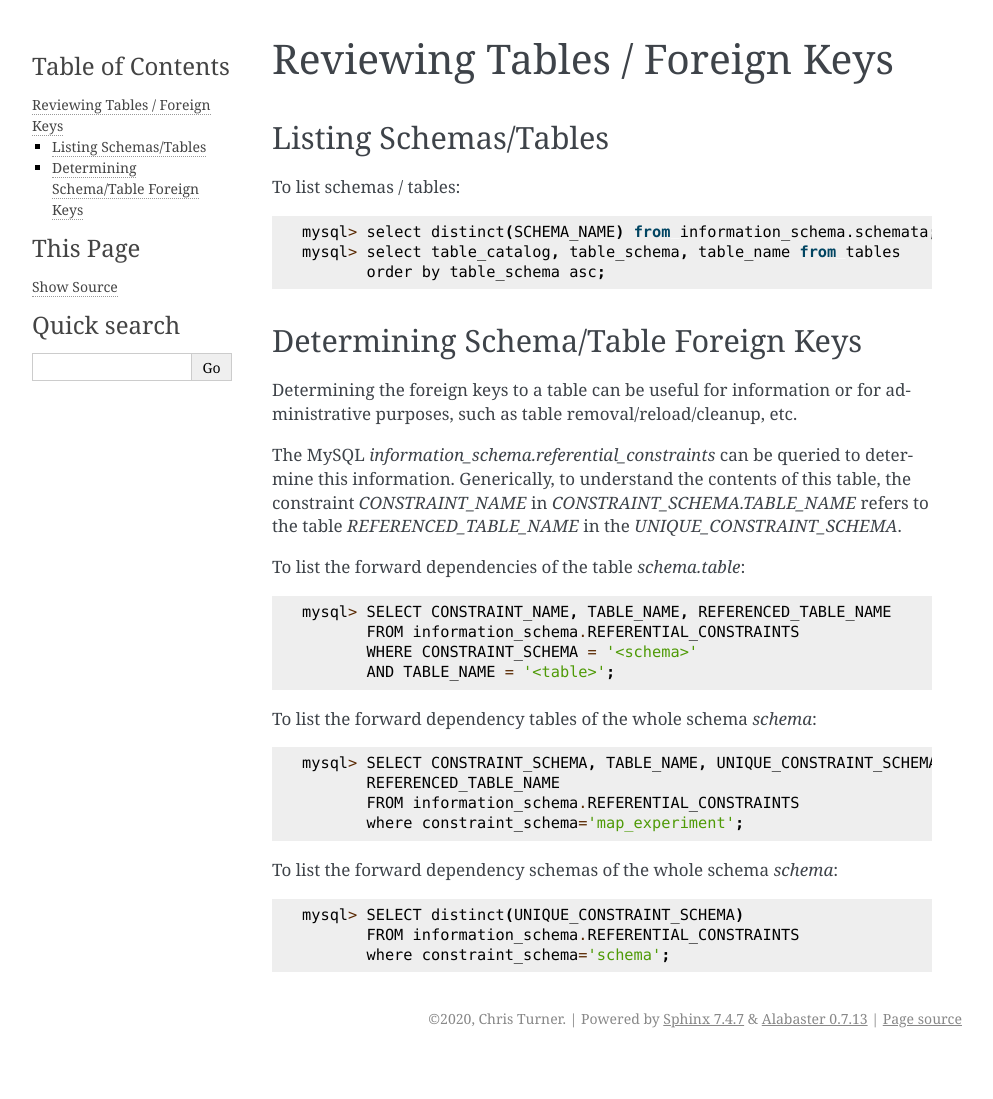
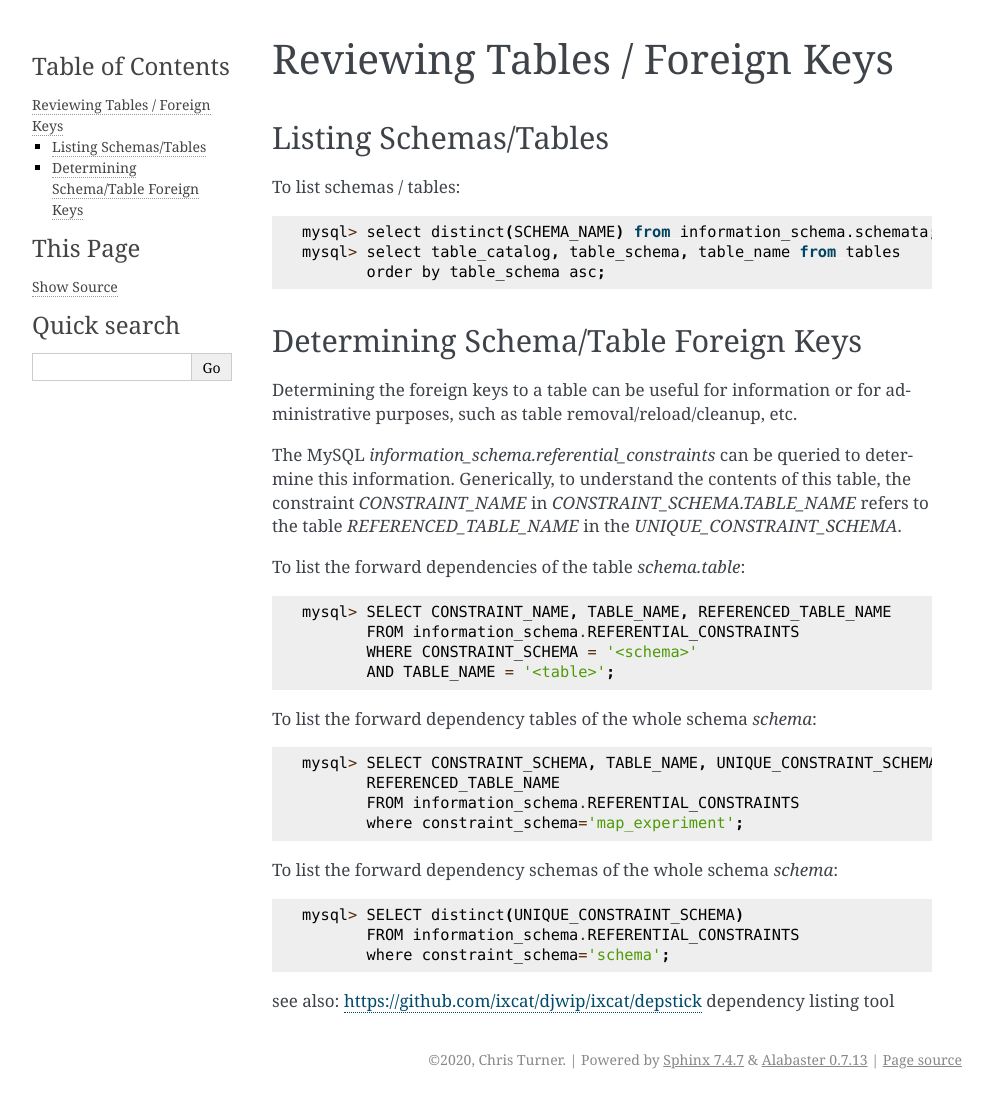
Before and after one commit to atlab/mysql-admin-notes, a Sphinx documentation site: the page built from source/servermgmt/server-fkeys.rst, in a window 1280 px wide. Shown: the whole page, without its empty margins (148-1141 px from the left). Built offline with Sphinx 7.4.7, drawn with Linux system fonts in a browser that asks for light colours; before the commit the page ends 1058 px from its top, so only the background shows below that; some of the changed lines change nothing that is shown.

Commit message:
source/servermgmt/server-fkeys.rst: uncomment depstick note

```diff
--- a/source/servermgmt/server-fkeys.rst
+++ b/source/servermgmt/server-fkeys.rst
@@ -43,4 +43,4 @@ To list the forward dependency schemas of the whole schema `schema`::
            FROM information_schema.REFERENTIAL_CONSTRAINTS
            where constraint_schema='schema';
 
-.. see also: github/ixcat/djwip/ixcat/depstick schema dependency listing tool
+see also: https://github.com/ixcat/djwip/ixcat/depstick dependency listing tool
```
